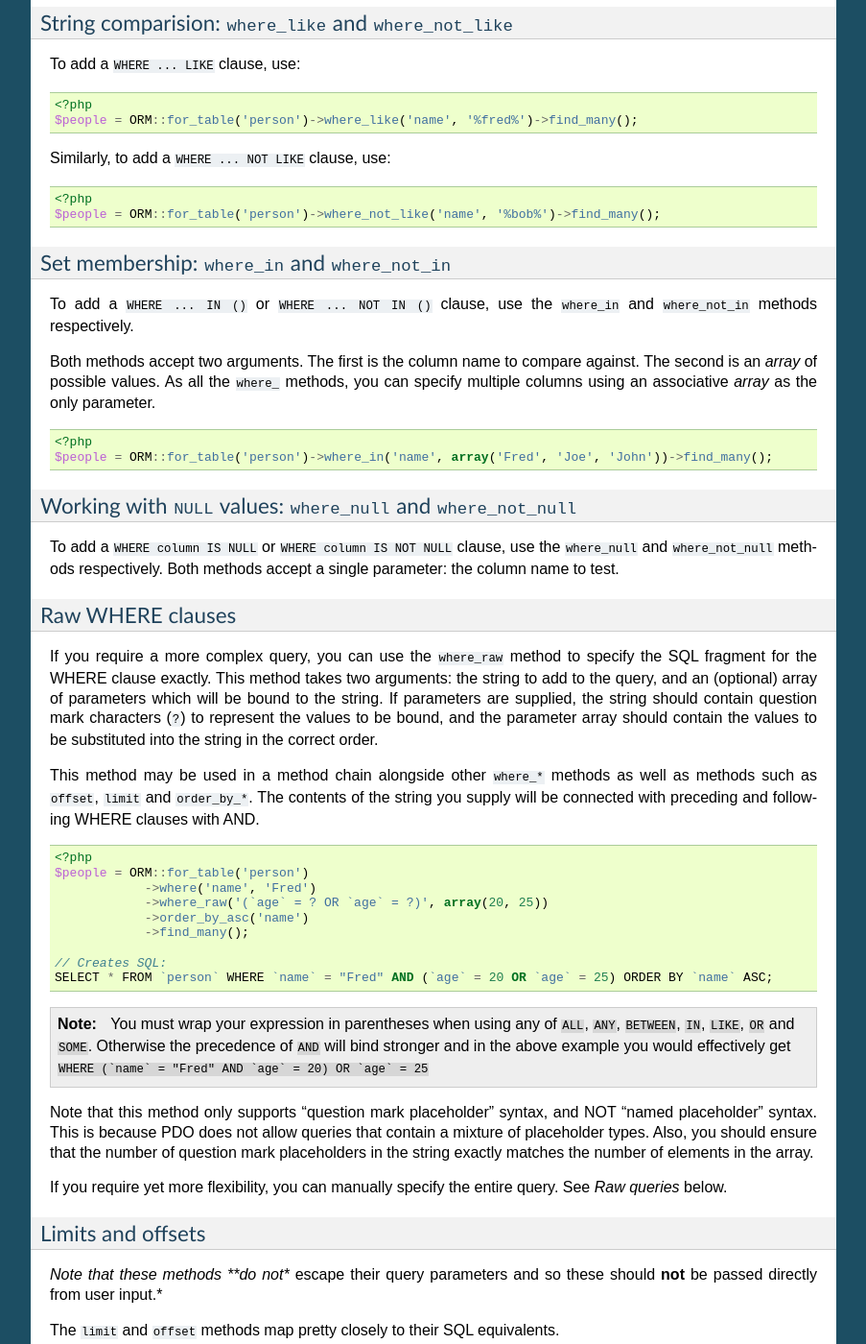
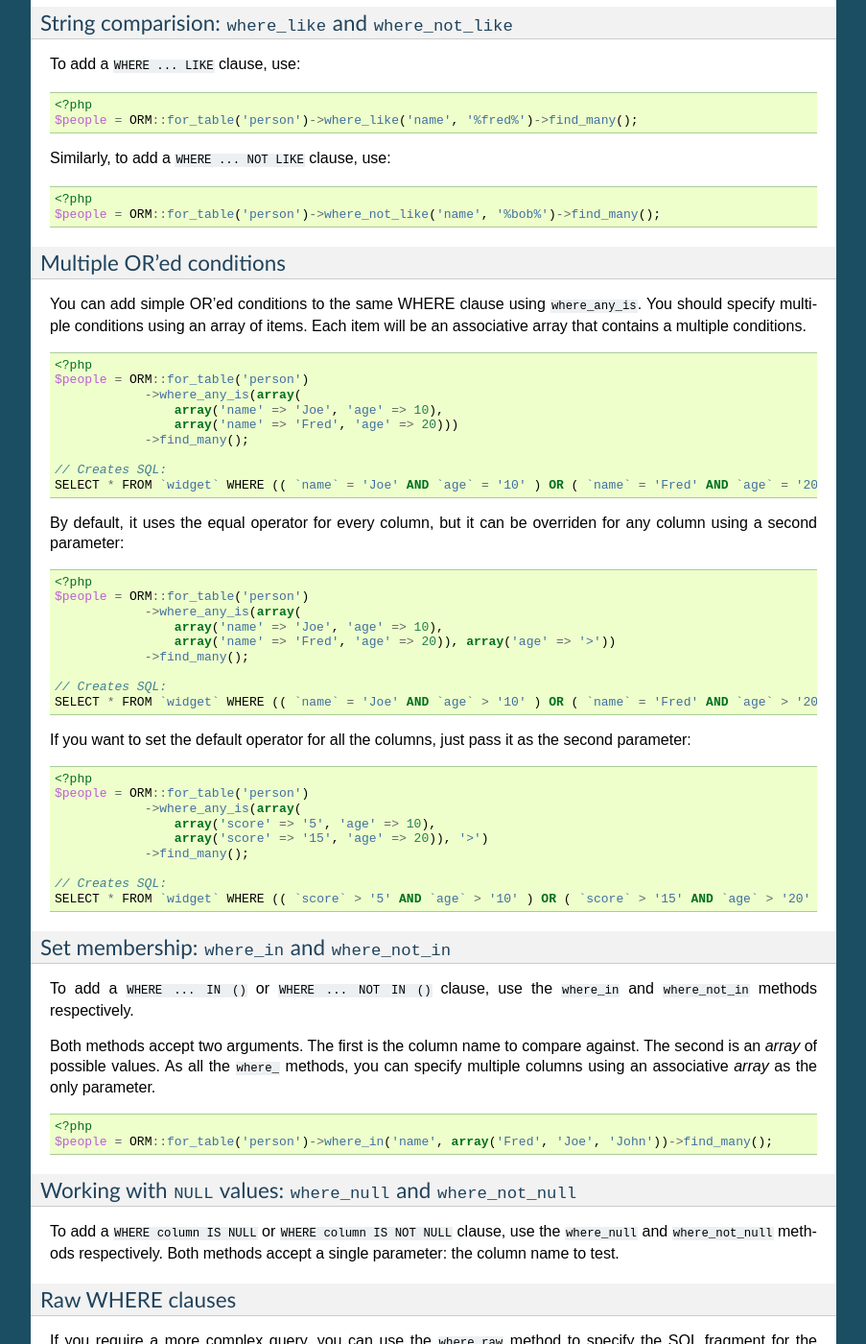
Before and after one commit to j4mie/idiorm, a Sphinx documentation site: the page built from docs/querying.rst, in a window 1280 px wide and 1400 px high, scrolled down 4185 px. Shown: the whole window at 96% size, without its empty margins (198-1101 px from the left). Built offline with Sphinx 7.4.7, drawn with Linux system fonts in a browser that asks for light colours; some of the changed text lies outside the part shown.

```diff
--- a/docs/querying.rst
+++ b/docs/querying.rst
@@ -305,6 +305,54 @@ Similarly, to add a ``WHERE ... NOT LIKE`` clause, use:
 
     <?php
     $people = ORM::for_table('person')->where_not_like('name', '%bob%')->find_many();
+
+Multiple OR'ed conditions
+'''''''''''''''''''''''''
+
+You can add simple OR'ed conditions to the same WHERE clause using ``where_any_is``. You
+should specify multiple conditions using an array of items. Each item will be an
+associative array that contains a multiple conditions.
+
+.. code-block:: php
+
+    <?php
+    $people = ORM::for_table('person')
+                ->where_any_is(array(
+                    array('name' => 'Joe', 'age' => 10),
+                    array('name' => 'Fred', 'age' => 20)))
+                ->find_many();
+
+    // Creates SQL:
+    SELECT * FROM `widget` WHERE (( `name` = 'Joe' AND `age` = '10' ) OR ( `name` = 'Fred' AND `age` = '20' ));
+
+By default, it uses the equal operator for every column, but it can be overriden for any
+column using a second parameter:
+
+.. code-block:: php
+
+    <?php
+    $people = ORM::for_table('person')
+                ->where_any_is(array(
+                    array('name' => 'Joe', 'age' => 10),
+                    array('name' => 'Fred', 'age' => 20)), array('age' => '>'))
+                ->find_many();
+
+    // Creates SQL:
+    SELECT * FROM `widget` WHERE (( `name` = 'Joe' AND `age` > '10' ) OR ( `name` = 'Fred' AND `age` > '20' ));
+
+If you want to set the default operator for all the columns, just pass it as the second parameter:
+
+.. code-block:: php
+
+    <?php
+    $people = ORM::for_table('person')
+                ->where_any_is(array(
+                    array('score' => '5', 'age' => 10),
+                    array('score' => '15', 'age' => 20)), '>')
+                ->find_many();
+
+    // Creates SQL:
+    SELECT * FROM `widget` WHERE (( `score` > '5' AND `age` > '10' ) OR ( `score` > '15' AND `age` > '20' ));
 
 Set membership: ``where_in`` and ``where_not_in``
 '''''''''''''''''''''''''''''''''''''''''''''''''
```
Also changed, not shown: 2 other files.
